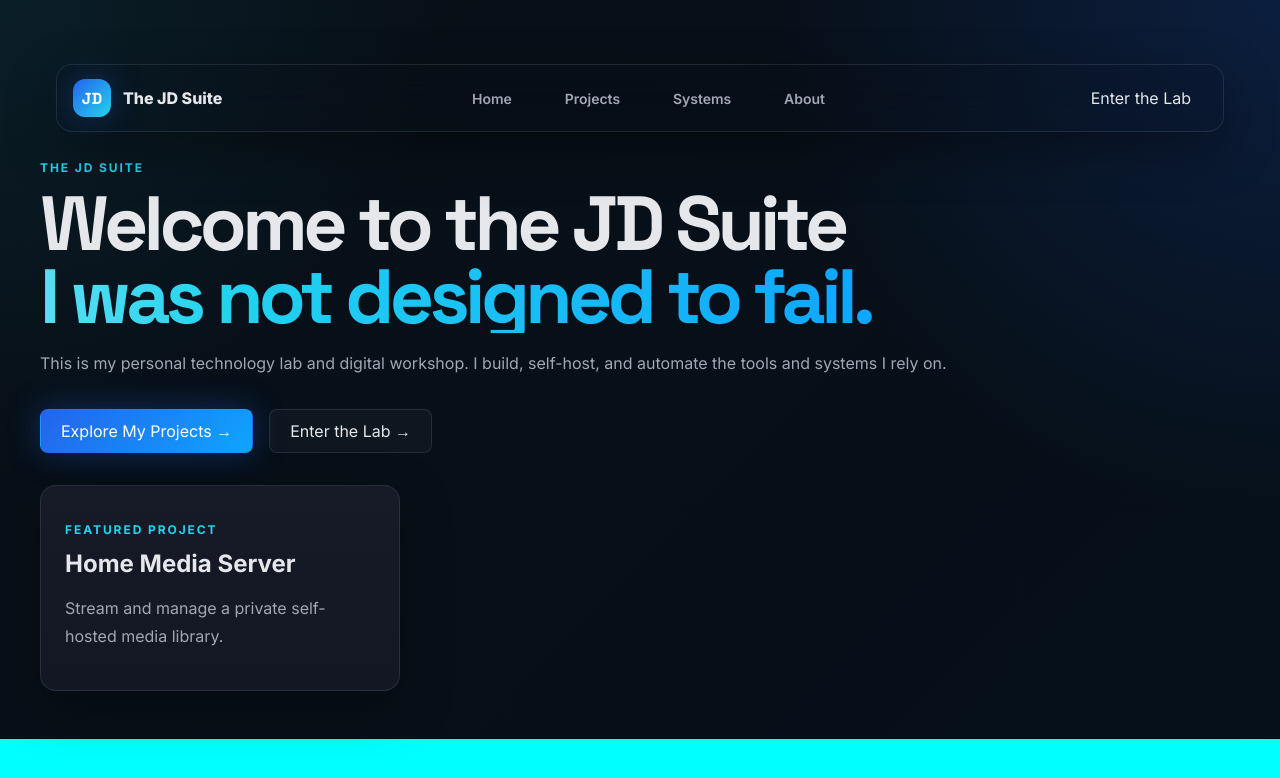
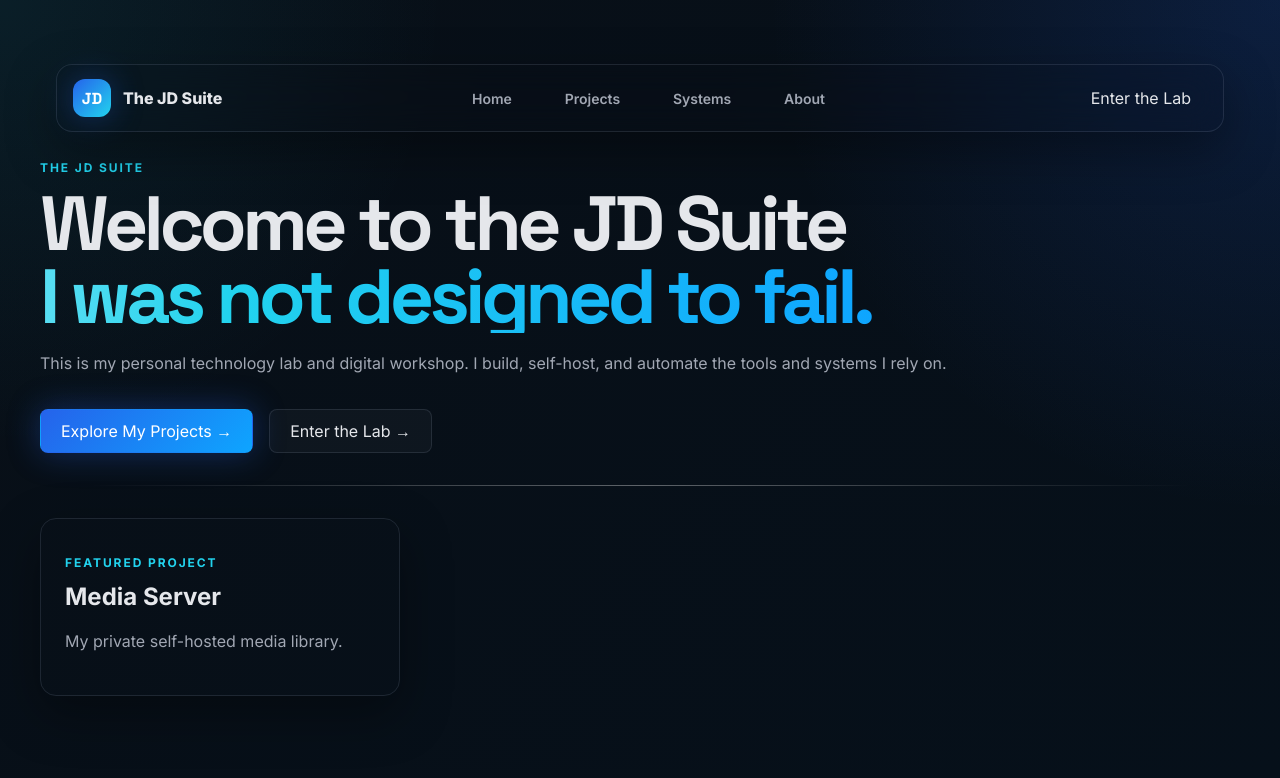
Before and after one commit to xxJLyricxx/theJDSuite, an Angular app: page / in a window 1280 px wide. Shown: the top 778 px of the page. Built offline with nearby package versions, Linux system fonts and the light colour scheme.

Commit message:
first button function and animations

```diff
--- a/src/app/app.html
+++ b/src/app/app.html
@@ -1,12 +1,9 @@
-<!-- <main class="app-main">
-  <div>
-    <app-navbar></app-navbar>
-  </div>
-</main> -->
 <main class="page-shell section">
   <div>
     <app-navbar></app-navbar>
   </div>
+
+  <div class="animate-down">
     <p class="eyebrow">The JD Suite</p>
 
     <h1 class="heading-xl">
@@ -16,22 +13,31 @@
     <h1 class="hero-quote">
       I was not designed to fail.
     </h1>
+  </div>
 
+  <div class="animate-down delay-1">
     <p class="body-copy">
       This is my personal technology lab and digital workshop.
       I build, self-host, and automate the tools and systems I rely on.
     </p>
+  </div>
 
   <div style="display: flex; gap: 1rem; margin-top: 2rem;">
     <button class="btn btn-primary">Explore My Projects →</button>
     <button class="btn btn-secondary">Enter the Lab →</button>
   </div>
 
-  <div class="card card-hover" style="margin-top: 2rem; padding: 1.5rem; max-width: 360px;">
+  <div class="section-divider"></div>
+
+  <a
+    href="http://media.thejdsuite.com"
+    class="card card-hover media-card-button"
+    style="margin-top: 2rem; padding: 1.5rem; max-width: 360px; text-align: left; display: block; text-decoration: none;"
+  >
     <p class="eyebrow">Featured Project</p>
-    <h2 style="margin: 0.5rem 0;">Home Media Server</h2>
+    <h2 style="margin: 0.5rem 0;">Media Server</h2>
     <p class="body-copy">
-      Stream and manage a private self-hosted media library.
+      My private self-hosted media library.
     </p>
-  </div>
+  </a>
 </main>
--- a/src/styles.scss
+++ b/src/styles.scss
@@ -118,6 +118,7 @@ select {
 
 .page-shell {
   width: min(100% - 2rem, var(--container-width));
+  min-height: 100dvh;
   margin: 0 auto;
 }
 
@@ -258,3 +259,128 @@ select {
 .rounded-lg {
   border-radius: var(--radius-lg);
 }
+
+.section-divider {
+  width: min(100%, 1100px);
+  height: 1px;
+  margin: 2rem auto;
+  background: linear-gradient(
+    90deg,
+    transparent,
+    rgba(255, 255, 255, 0.35),
+    transparent
+  );
+}
+
+.page-load {
+  animation: pageFadeIn 600ms ease-out both;
+}
+
+.reveal {
+  opacity: 0;
+  transform: translateY(18px);
+  animation: revealUp 700ms ease-out forwards;
+}
+
+.gradient-text {
+  background: linear-gradient(
+    90deg,
+    #ffffff,
+    #7aa7ff,
+    #dbe7ff,
+    #ffffff
+  );
+  background-size: 250%;
+  background-position: left;
+  -webkit-background-clip: text;
+  background-clip: text;
+  color: transparent;
+  animation: gradientShift 5s ease-in-out infinite;
+}
+
+.animate-down {
+  opacity: 0;
+  transform: translateY(-24px);
+  animation: fadeSlideDown 800ms ease-out forwards;
+}
+
+.animate-up {
+  opacity: 0;
+  transform: translateY(24px);
+  animation: fadeSlideUp 800ms ease-out forwards;
+}
+
+.delay-1 {
+  animation-delay: 500ms;
+}
+
+.delay-2 {
+  animation-delay: 700ms;
+}
+
+.delay-3 {
+  animation-delay: 3000ms;
+}
+
+.media-card-button {
+  border: 1px solid var(--color-border);
+  border-radius: var(--radius-lg);
+  box-shadow: var(--shadow-card);
+  cursor: pointer;
+  font: inherit;
+  color: inherit;
+  background: transparent;
+  text-decoration: none;
+}
+
+.media-card-button:hover {
+  transform: translateY(-2px);
+}
+
+@keyframes fadeSlideDown {
+  to {
+    opacity: 1;
+    transform: translateY(0);
+  }
+}
+
+@keyframes fadeSlideUp {
+  to {
+    opacity: 1;
+    transform: translateY(0);
+  }
+}
+
+@keyframes pageFadeIn {
+  from {
+    opacity: 0;
+  }
+
+  to {
+    opacity: 1;
+  }
+}
+
+@keyframes revealUp {
+  to {
+    opacity: 1;
+    transform: translateY(0);
+  }
+}
+
+@keyframes gradientShift {
+  0%, 100% {
+    background-position: left;
+  }
+
+  50% {
+    background-position: right;
+  }
+}
+
+@media (prefers-reduced-motion: reduce) {
+  * {
+    animation: none !important;
+    transition: none !important;
+  }
+}
```
Lines whose indentation alone changed are shown as unchanged.
